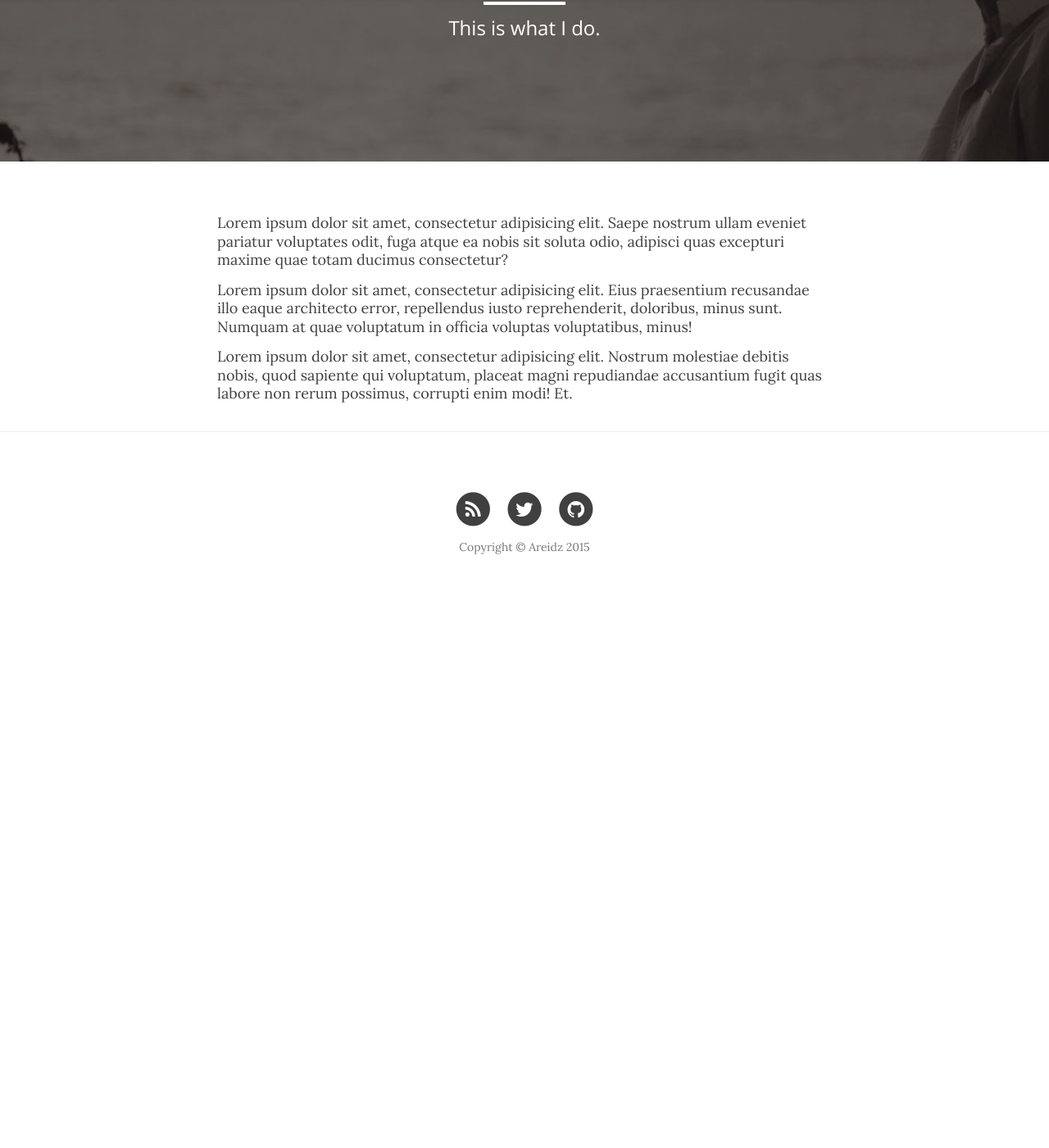
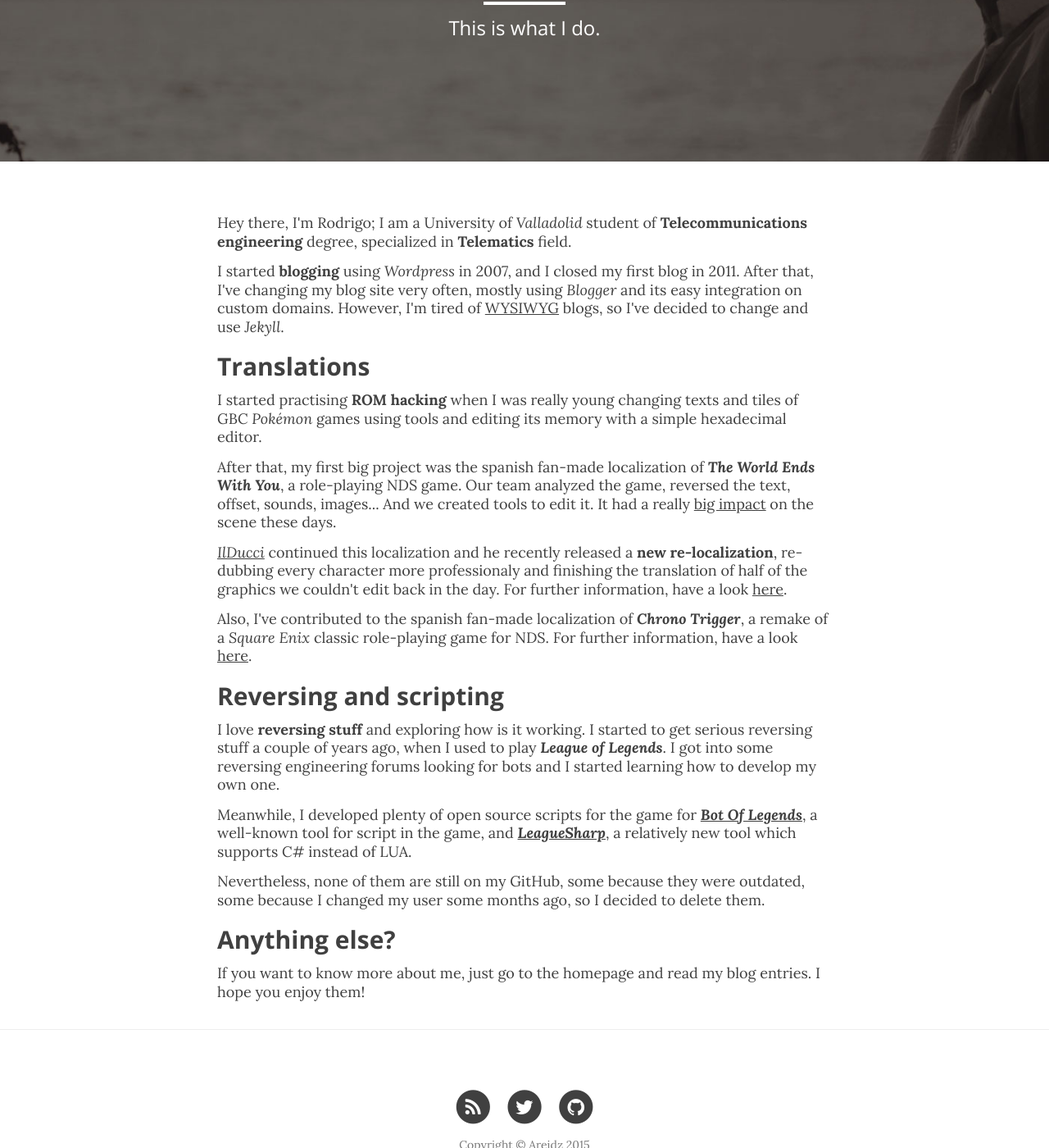
Before and after one commit to ru7dy/areidz.github.io, a Jekyll site: the page built from about.html, in a window 1280 px wide and 1400 px high, scrolled down 251 px. Shown: the whole window at 82% size. Built offline with Jekyll 4.4.1, drawn with Linux system fonts in a browser that asks for light colours; nearby versions of some CDN libraries; before the commit the page ends 992 px from its top, so only the background shows below that.

Commit message:
About me.

```diff
--- a/about.html
+++ b/about.html
@@ -5,8 +5,28 @@ description: "This is what I do."
 header-img: "img/about-bg.jpg"
 ---
 
-<p>Lorem ipsum dolor sit amet, consectetur adipisicing elit. Saepe nostrum ullam eveniet pariatur voluptates odit, fuga atque ea nobis sit soluta odio, adipisci quas excepturi maxime quae totam ducimus consectetur?</p>
+<p>Hey there, I'm Rodrigo; I am a University of <i>Valladolid</i> student of <b>Telecommunications engineering</b> degree, specialized in <b>Telematics</b> field. </p>
 
-<p>Lorem ipsum dolor sit amet, consectetur adipisicing elit. Eius praesentium recusandae illo eaque architecto error, repellendus iusto reprehenderit, doloribus, minus sunt. Numquam at quae voluptatum in officia voluptas voluptatibus, minus!</p>
+<p>I started <b>blogging</b> using <i>Wordpress</i> in 2007, and I closed my first blog in 2011. After that, I've changing my blog site very often, mostly using <i>Blogger</i> and its easy integration on custom domains. However, I'm tired of <a href="urbandictionary.com/define.php?term=WYSIWYG">WYSIWYG</a> blogs, so I've decided to change and use <i>Jekyll</i>. </p>
 
-<p>Lorem ipsum dolor sit amet, consectetur adipisicing elit. Nostrum molestiae debitis nobis, quod sapiente qui voluptatum, placeat magni repudiandae accusantium fugit quas labore non rerum possimus, corrupti enim modi! Et.</p>
+<h2>Translations</h4>
+
+<p>I started practising <b>ROM hacking</b> when I was really young changing texts and tiles of GBC <i>Pokémon</i> games using tools and editing its memory with a simple hexadecimal editor.</p>
+
+<p>After that, my first big project was the spanish fan-made localization of <i><b>The World Ends With You</b></i>, a role-playing NDS game. Our team analyzed the game, reversed the text, offset, sounds, images... And we created tools to edit it. It had a really <a href="http://www.elotrolado.net/noticia_nueva-traduccion-completa-por-aficionados-de-un-juego-de-nds_15259">big impact</a> on the scene these days.</p>
+
+<p><i><a href="http://tiovictor.romhackhispano.org/">IlDucci</a></i> continued this localization and he recently released a <b>new re-localization</b>, re-dubbing every character more professionaly and finishing the translation of half of the graphics we couldn't edit back in the day. For further information, have a look <a href="http://tiovictor.romhackhispano.org/the-world-ends-with-you-version-en-castellano-2-0/">here</a>.
+</p>
+
+<p>Also, I've contributed to the spanish fan-made localization of <b><i>Chrono Trigger</i></b>, a remake of a <i>Square Enix</i> classic role-playing game for NDS. For further information, have a look <a href="http://www.elotrolado.net/hilo_chrono-trigger-ds-esp-parches-informacion-y-descarga_1288248">here</a>.</p>
+
+<h2>Reversing and scripting</h4>
+
+<p>I love <b>reversing stuff</b> and exploring how is it working. I started to get serious reversing stuff a couple of years ago, when I used to play <i><b>League of Legends</b></i>. I got into some reversing engineering forums looking for bots and I started learning how to develop my own one.</p>
+
+<p>Meanwhile, I developed plenty of open source scripts for the game for <i><b><a href="http://www.botoflegends.com/forum">Bot Of Legends</a></b></i>, a well-known tool for script in the game, and <i><b><a href="https://www.joduska.me/forum/">LeagueSharp</a></b></i>, a relatively new tool which supports C# instead of LUA.</p>
+
+<p>Nevertheless, none of them are still on my GitHub, some because they were outdated, some because I changed my user some months ago, so I decided to delete them.</p>
+
+<h2>Anything else?</h2>
+<p>If you want to know more about me, just go to the homepage and read my blog entries. I hope you enjoy them!</p>
```
Also changed, not shown: css/clean-blog.min.css, favicon.png (added), favicon_old.ico (renamed from favicon.ico), img/contact-bg.jpg (deleted), img/post-sample-image.jpg (deleted).
